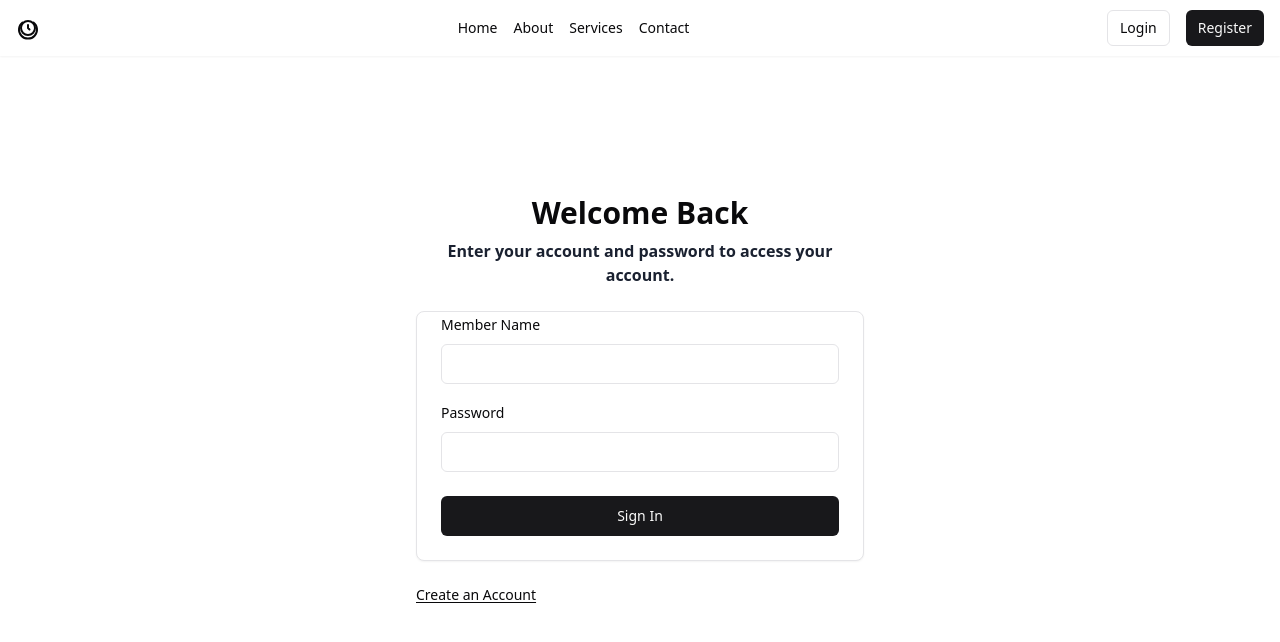
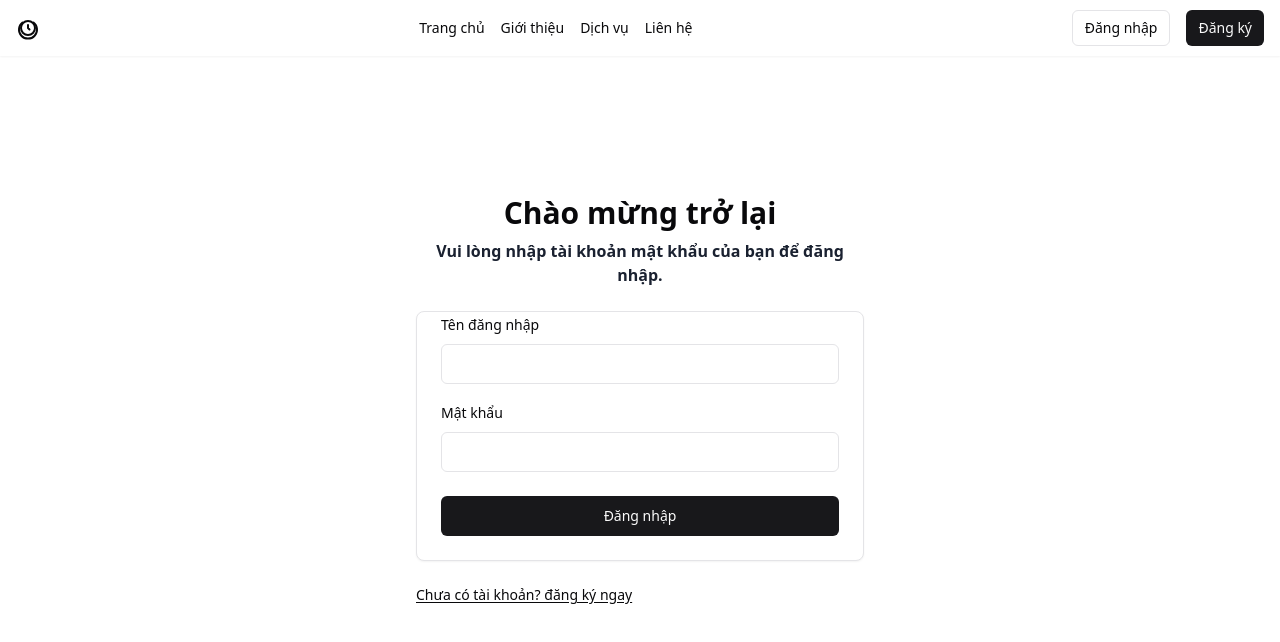
Before and after one commit to MeoKool/SDN301_Mern, a React (Create React App) app in the folder FrontEnd/: page /login in a window 1280 px wide. Shown: the top 642 px of the page. Built offline with nearby package versions, Linux system fonts and the light colour scheme.

Commit message:
setUp Api axios

```diff
--- /dev/null
+++ b/FrontEnd/src/api/ApiConfig.jsx
@@ -0,0 +1,9 @@
+import instance, { customAxios } from "../components/setUp/axios";
+export const BASE_URL = "http://localhost:5000/v1/";
+const SignInAccount = (memberName, password) => {
+  return instance.post(`auth/Login`, {
+    memberName,
+    password,
+  });
+};
+export { SignInAccount };
--- a/FrontEnd/src/api/login.jsx
+++ /dev/null
@@ -1,21 +0,0 @@
-import axios from "axios";
-
-export const loginMember = async (memberName, password) => {
-  try {
-    const response = await axios.post(
-      "http://localhost:5000/v1/auth/Login",
-      {
-        memberName,
-        password,
-      },
-      {
-        headers: {
-          "Content-Type": "application/json",
-        },
-      }
-    );
-    return response;
-  } catch (error) {
-    throw error.response;
-  }
-};
--- a/FrontEnd/src/components/login/Login.jsx
+++ b/FrontEnd/src/components/login/Login.jsx
@@ -4,8 +4,8 @@ import { Input } from "../ui/input";
 import { Button } from "../ui/button";
 import { Link, useNavigate } from "react-router-dom";
 import { useState } from "react";
-import { loginMember } from "../../api/login";
 import { toast } from "../ui/use-toast";
+import { SignInAccount } from "../../api/ApiConfig";
 
 export default function LoginComponent() {
   const [memberName, setMemberName] = useState("");
@@ -37,7 +37,8 @@ export default function LoginComponent() {
     }
     if (!hasError) {
       try {
-        const response = await loginMember(memberName, password);
+        const response = await SignInAccount(memberName, password);
+        console.log(response);
         if (response.status === 200) {
           toast({
             title: "Success, you are logged in!✅",
@@ -52,7 +53,7 @@ export default function LoginComponent() {
           navigate("/");
         }
       } catch (err) {
-        if (err.status === 404) {
+        if (err.response.status === 404) {
           toast({
             title: "Error❌",
             description: "Wrong member name or password.",
@@ -66,19 +67,19 @@ export default function LoginComponent() {
     <div className="flex items-center justify-center min-h-screen bg-gradient-to-br">
       <div className="mx-auto max-w-md space-y-6">
         <div className="space-y-2 text-center">
-          <h1 className="text-3xl font-bold">Welcome Back</h1>
+          <h1 className="text-3xl font-bold">Chào mừng trở lại</h1>
           <p
             className="text-muted-foreground font-semibold"
             style={{ color: "#1A2130" }}
           >
-            Enter your account and password to access your account.
+            Vui lòng nhập tài khoản mật khẩu của bạn để đăng nhập.
           </p>
         </div>
         <Card>
           <form onSubmit={handleSubmitLogin}>
             <CardContent className="space-y-4">
               <div className="space-y-2">
-                <Label htmlFor="memberName">Member Name</Label>
+                <Label htmlFor="memberName">Tên đăng nhập</Label>
                 <Input
                   id="memberName"
                   value={memberName}
@@ -90,7 +91,7 @@ export default function LoginComponent() {
                 )}
               </div>
               <div className="space-y-2">
-                <Label htmlFor="password">Password</Label>
+                <Label htmlFor="password">Mật khẩu</Label>
                 <Input
                   id="password"
                   type="password"
@@ -105,14 +106,14 @@ export default function LoginComponent() {
             </CardContent>
             <CardFooter>
               <Button type="submit" className="w-full">
-                Sign In
+                Đăng nhập
               </Button>
             </CardFooter>
           </form>
         </Card>
         <div className="flex justify-between text-sm">
           <Link to="/register" className="underline underline-offset-2">
-            Create an Account
+            Chưa có tài khoản? đăng ký ngay
           </Link>
         </div>
       </div>
--- a/FrontEnd/src/components/navBar/navbar.jsx
+++ b/FrontEnd/src/components/navBar/navbar.jsx
@@ -30,7 +30,7 @@ export default function NavBar() {
     <nav className="fixed inset-x-0 top-0 z-50 bg-white shadow-sm dark:bg-gray-950/90">
       <div className="w-full max-w-7xl mx-auto px-4">
         <div className="flex justify-between h-14 items-center">
-          <Link to="#" className="flex items-center">
+          <Link to="/" className="flex items-center">
             <MountainIcon className="h-6 w-6" />
             <span className="sr-only">Acme Inc</span>
           </Link>
@@ -39,42 +39,42 @@ export default function NavBar() {
               to="/"
               className="font-medium flex items-center text-sm transition-colors hover:underline"
             >
-              Home
+              Trang chủ
             </Link>
             <Link
               to="/about"
               className="font-medium flex items-center text-sm transition-colors hover:underline"
             >
-              About
+              Giới thiệu
             </Link>
             <Link
               to="/services"
               className="font-medium flex items-center text-sm transition-colors hover:underline"
             >
-              Services
+              Dịch vụ
             </Link>
             <Link
               to="/contact"
               className="font-medium flex items-center text-sm transition-colors hover:underline"
             >
-              Contact
+              Liên hệ
             </Link>
           </nav>
           <div className="flex items-center gap-4">
             {!isLoggedIn ? (
               <>
                 <Button variant="outline" size="sm">
-                  <Link to="/login">Login</Link>
+                  <Link to="/login">Đăng nhập</Link>
                 </Button>
                 <Button size="sm">
-                  <Link to="/register">Register</Link>
+                  <Link to="/register">Đăng ký</Link>
                 </Button>
               </>
             ) : (
               <>
                 <span>Welcome, {name}</span>
                 <Button size="sm" onClick={handleLogout}>
-                  Logout
+                  Đăng xuất
                 </Button>
               </>
             )}
--- /dev/null
+++ b/FrontEnd/src/components/setUp/axios.jsx
@@ -0,0 +1,51 @@
+import axios from "axios";
+
+const BASE_URL = "http://localhost:5000/v1/";
+
+const instance = axios.create({
+  baseURL: BASE_URL,
+});
+
+instance.interceptors.request.use(
+  function (config) {
+    return config;
+  },
+  function (error) {
+    return Promise.reject(error);
+  }
+);
+
+instance.interceptors.response.use(
+  function (response) {
+    return response;
+  },
+  function (error) {
+    return Promise.reject(error);
+  }
+);
+
+export const customAxios = axios.create({
+  baseURL: BASE_URL,
+  headers: { "Content-Type": "application/json" },
+});
+customAxios.interceptors.request.use(
+  (config) => {
+    const accessToken = JSON.parse(sessionStorage.getItem("accessToken"));
+    if (accessToken) {
+      config.headers["Authorization"] = `Bearer ${accessToken}`;
+    }
+    return config;
+  },
+  (error) => {
+    return Promise.reject(error);
+  }
+);
+customAxios.interceptors.response.use(
+  function (response) {
+    return response.data.data;
+  },
+  function (error) {
+    return Promise.reject(error);
+  }
+);
+export default instance;
```
